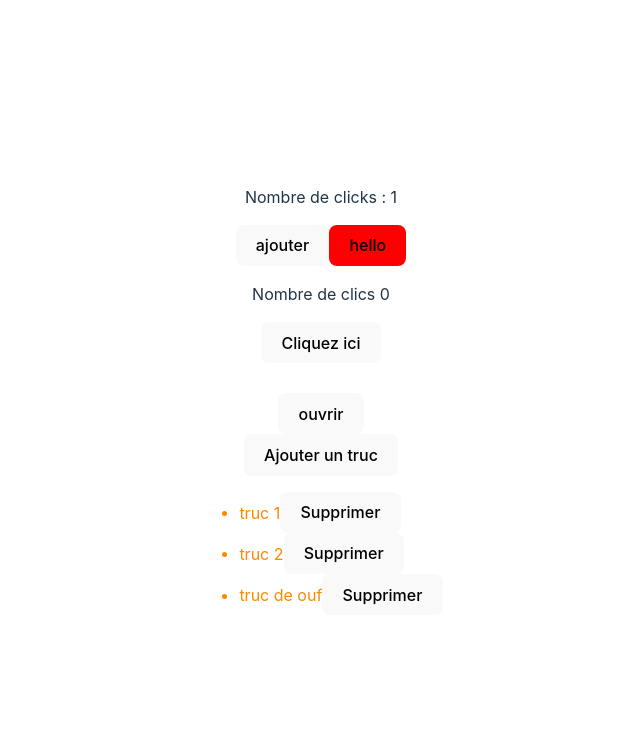
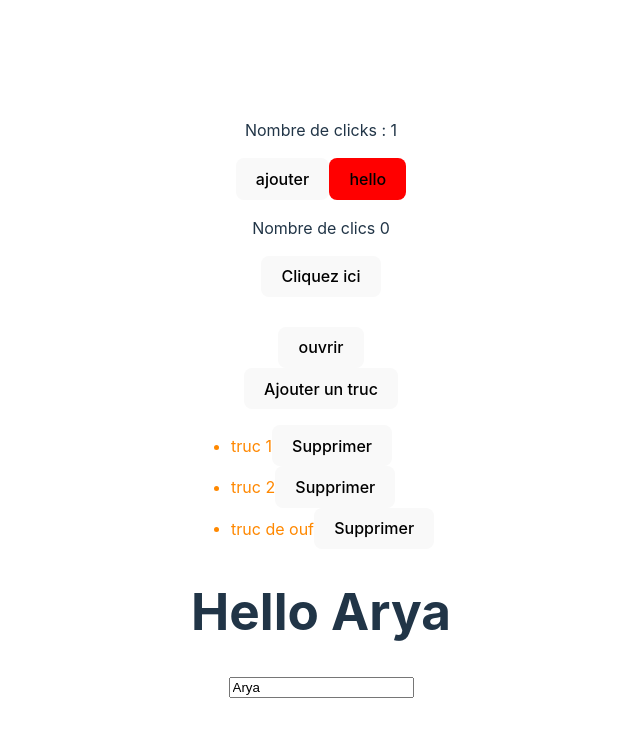
Before and after one commit to smaloron/react-first-app, a React (Vite) app in the folder my-app/: page / in a window 1280 px wide. Shown: the top 736 px of the page, without its empty margins (319-959 px from the left). Built offline with nearby package versions, Linux system fonts and the light colour scheme.

Commit message:
formulaire contrôlé simple

```diff
--- a/my-app/src/App.jsx
+++ b/my-app/src/App.jsx
@@ -1,6 +1,7 @@
 import './App.css'
 import StateComponent from './components/ClickCounter'
 import UseStateDemo from './components/ClickCounter2'
+import ControlledForm from './components/ControlledForm'
 import ListOfStuff from './components/ListOfStuff'
 import WindowApp from './components/WindowApp'
 
@@ -14,6 +15,8 @@ function App () {
       <WindowApp />
 
       <ListOfStuff />
+
+      <ControlledForm />
     </div>
   )
 }
--- /dev/null
+++ b/my-app/src/components/ControlledForm.jsx
@@ -0,0 +1,16 @@
+import { useState } from 'react'
+export default function ControlledForm () {
+    const [person, setPerson] = useState('Arya');
+    function handleChange (ev) {
+        setPerson(ev.target.value);
+    }
+
+    return (
+        <form>
+            <h1>Hello {person}</h1>
+            <input type="text" name="firstName"
+                value={person}
+                onChange={handleChange} placeholder="Votre prénom" />
+        </form>
+    )
+}
```
